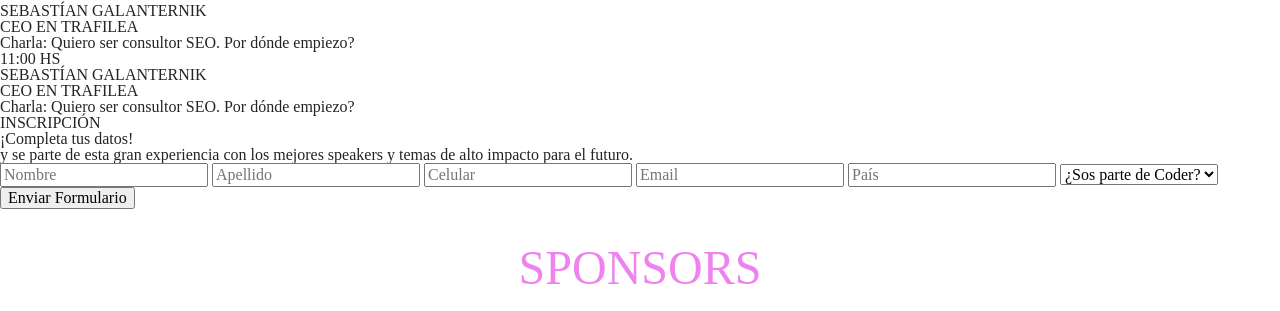
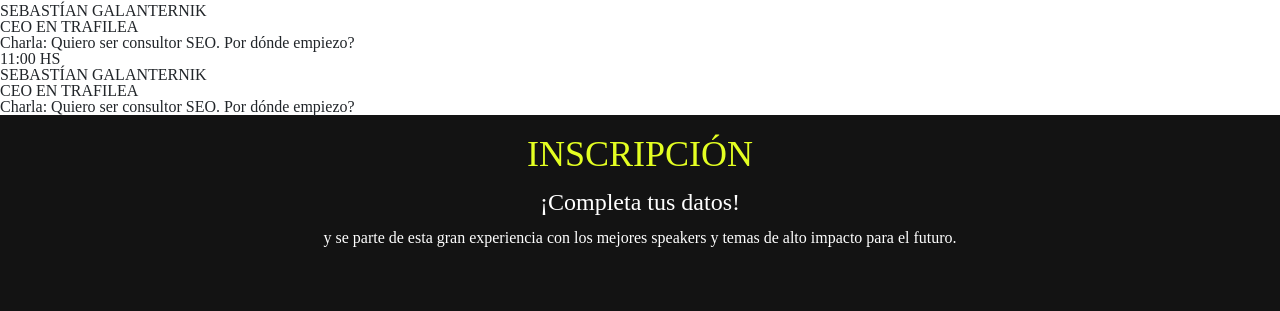
Before and after one commit to michelsalinas26/CoderConf, a website: page index.html in a window 1280 px wide. Shown: the part 3086-3397 px from the top of the page. Drawn offline with nearby package versions, Linux system fonts and the light colour scheme.

Commit message:
Se estilizó sixPage y se importó al main.scss

```diff
--- a/index.html
+++ b/index.html
@@ -69,7 +69,7 @@
     <!-- Tercera página (speaker + conferncia + logo) -->
     <section class="threePage">
         <div class="threePage-logo">
-            <h2><img src="./images/+15Violeta.png" alt="Logo +15"></h2>
+            <h2 class="threePage-logo-h2"><img src="./images/+15Violeta.png" alt="Logo +15"></h2>
             <h3 class="threePage-logo-h3">SPEAKERS RECONOCIDOS</h3>
             <h4 class="threePage-logo-h4">BIGBOX / UALA / MERCADOLIBRE / TIENDA MIA / FACEBOOK / GALICIA</h4>
         </div>
@@ -219,17 +219,20 @@
             </div>
     </section>
     <!-- Sexta agenda (Inscripción) -->
-    <section>
-        <h2>INSCRIPCIÓN</h2>
-        <h3>¡Completa tus datos!</h3>
-        <p>y se parte de esta gran experiencia con los mejores speakers y temas de alto impacto para el futuro.</p>
-        <form action="">
-            <input type="tex" placeholder="Nombre">
-            <input type="tex" placeholder="Apellido">
-            <input type="tex" placeholder="Celular">
-            <input type="email" placeholder="Email">
-            <input type="tex" placeholder="País">
-            <select name="ocupacion" id="ocupacion">
+    <section class="sixPage">
+        <div class="sixPage-div">
+            <h2 class="sixPage-div-h2">INSCRIPCIÓN</h2>
+            <h3 class="sixPage-div-h3">¡Completa tus datos!</h3>
+            <p class="sixPage-div-p">y se parte de esta gran experiencia con los mejores speakers y temas de alto impacto para el futuro.</p>
+        </div>
+
+        <form class="sixPage-form" action="">
+            <input class="sixPage-form-input" type="tex" placeholder="Nombre">
+            <input class="sixPage-form-input" type="tex" placeholder="Apellido">
+            <input class="sixPage-form-input" type="tex" placeholder="Celular">
+            <input class="sixPage-form-input" type="email" placeholder="Email">
+            <input class="sixPage-form-input" type="tex" placeholder="País">
+            <select class="sixPage-form-input" name="ocupacion" id="ocupacion">
                 <option selected disabled>¿Sos parte de Coder?</option>
                 <option value="estudiante">Estudiante</option>
                 <option value="graduado">Graduado</option>
@@ -238,7 +241,7 @@
                 <option value="no">No</option>
             </select>
             <div>
-                <input type="submit" value="Enviar Formulario">
+                <input class="sixPage-form-btn" type="submit" value="Solicitar Inscripción">
             </div>
             <!-- <div><img src="./images/casco.jpg" alt="Astronauta"></div> -->
         </form>
--- a/scss/_eightPage.scss
+++ b/scss/_eightPage.scss
@@ -23,7 +23,6 @@
     }
     .eightpage-div-form {
         width: 90%;
-        padding: 40px 0px;
         .form {
             height: 50vh;
             padding: 20px 10%;
@@ -40,7 +39,7 @@
                 border-radius: 3px;
             }
             .btn {
-                margin: 50px auto;
+                margin: 30px auto;
                 padding: 15px 50px;
                 background-color: #8215bc;
                 border: black 1px solid;
--- a/scss/_sixPage.scss
+++ b/scss/_sixPage.scss
@@ -0,0 +1,61 @@
+.sixPage {
+    width: 100%;
+    height: 100vh;
+    padding: 15px 0px;
+    background-color: #131313;
+    display: flex;
+    flex-direction: column;
+    align-items: center;
+    .sixPage-div {
+        width: 90%;
+        height: 25vh;
+        /* border: 1px solid white; */
+        .sixPage-div-h2 {
+            color: #E4FF22;
+            font-size: 36px;
+            text-align: center;
+            line-height: 48px;
+        }
+        .sixPage-div-h3 {
+            color: white;
+            font-size: 24px;
+            text-align: center;
+            line-height: 48px;
+        }
+        .sixPage-div-p {
+            color: white;
+            font-size: 16px;
+            text-align: center;
+            line-height: 24px;
+        }
+    }
+    .sixPage-form {
+        width: 90%;
+        height: 75vh;
+        padding-top: 15px;
+        /* border: 1px solid white; */
+        display: flex;
+        flex-direction: column;
+        align-items: center;
+        .sixPage-form-input {
+            width: 90%;
+            margin: 10px 0px;
+            padding: 5px 5px;
+            border: 1px solid #E4FF22;
+            border-radius: 2px;
+            background-color: black;
+            color: #E4FF22;
+        }
+         ::placeholder {
+            color: #E4FF22;
+        }
+        .sixPage-form-btn {
+            margin: 35px auto 0px;
+            padding: 15px 50px;
+            background-color: #E4FF22;
+            border: #E4FF22 1px solid;
+            border-radius: 50px;
+            color: black;
+        }
+    }
+}
--- a/scss/_threePage.scss
+++ b/scss/_threePage.scss
@@ -10,7 +10,6 @@
         flex-direction: column;
         align-items: center;
         justify-content: center;
-        .threePage-logo-h2 img {}
         .threePage-logo-h3 {
             text-align: center;
         }
--- a/scss/main.scss
+++ b/scss/main.scss
@@ -2,6 +2,7 @@
 @import "onePage";
 @import "twoPage";
 @import "threePage";
+@import "sixPage";
 @import "sevenPage";
 @import "eightPage";
 @import "footerPage";
```
Also changed, not shown: css/style.css.
